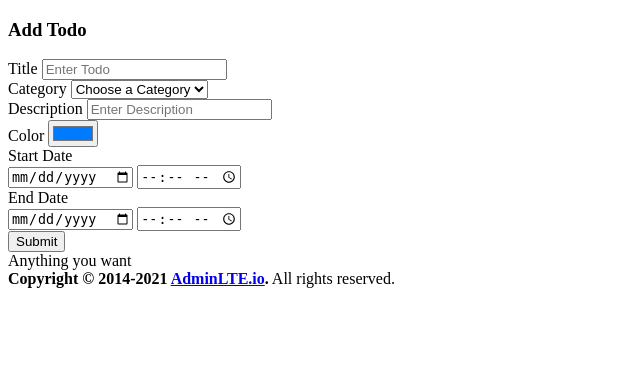
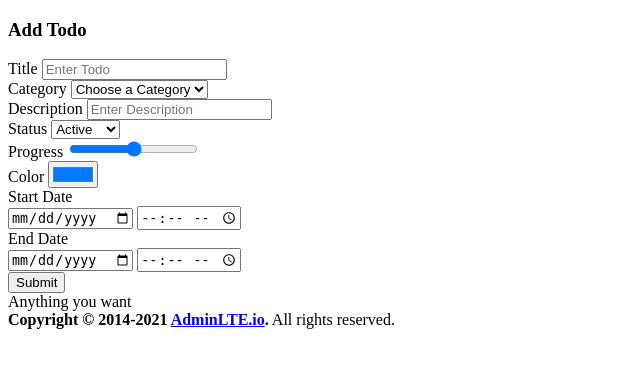
Before and after one commit to Svobodennn/PHP-Todo-App, a PHP site: the page made by View/todos/add.php in a window 1280 px wide. Shown: the part 233-601 px from the top of the page, without its empty margins (0-640 px from the left). Run offline with PHP 8.4, Linux system fonts and the light colour scheme; the template is opened without the code that fills it, so the values that code supplies are empty; some libraries are stand-ins or nearby versions.

Commit message:
Added status and progress

```diff
--- a/View/todos/add.php
+++ b/View/todos/add.php
@@ -97,8 +97,10 @@ view('static/header');
                                     <div class="card-body">
                                         <div class="form-group">
                                             <label for="title">Title</label>
-                                        <input type="text" class="form-control" id="title" name="title" placeholder="Enter Todo">
-                                        <input type="hidden" class="form-control" id="user_id" name="user_id" value="<?= get_session('id') ?>">
+                                            <input type="text" class="form-control" id="title" name="title"
+                                                   placeholder="Enter Todo">
+                                            <input type="hidden" class="form-control" id="user_id" name="user_id"
+                                                   value="<?= get_session('id') ?>">
                                         </div>
                                         <div class="form-group">
                                             <label for="">Category</label>
@@ -113,24 +115,41 @@ view('static/header');
                                         </div>
                                         <div class="form-group">
                                             <label for="description">Description</label>
-                                        <input type="text" class="form-control" id="description" name="description" placeholder="Enter Description">
+                                            <input type="text" class="form-control" id="description" name="description"
+                                                   placeholder="Enter Description">
+                                        </div>
+                                        <div class="form-group">
+                                            <label for="status">Status</label>
+                                            <select name="status" id="status">
+                                                <option value="a">Active</option>
+                                                <option value="p">Passive</option>
+                                            </select>
+                                        </div>
+                                        <div class="form-group">
+                                            <label for="progress">Progress</label>
+                                            <input name="progress" id="progress" class="custom-range" type="range" min="0" max="100">
                                         </div>
                                         <div class="form-group">
                                             <label for="color">Color</label>
-                                        <input type="color" class="form-control" id="color" value="#007bff" name="color"">
+                                            <input type="color" class="form-control" id="color" value="#007bff"
+                                                   name="color"">
                                         </div>
                                         <div class="form-group">
                                             <label for="start_date">Start Date</label>
                                             <div class="row">
-                                            <input type="date" class="form-control col-8" id="start_date" value="#007bff" name="start_date"">
-                                            <input type="time" class="form-control col-4" id="start_time" value="#007bff" name="start_time"">
+                                                <input type="date" class="form-control col-8" id="start_date"
+                                                       value="#007bff" name="start_date"">
+                                                <input type="time" class="form-control col-4" id="start_time"
+                                                       value="#007bff" name="start_time"">
                                             </div>
                                         </div>
                                         <div class="form-group">
                                             <label for="end_date">End Date</label>
                                             <div class="row">
-                                        <input type="date" class="form-control col-8" id="end_date" value="#007bff" name="end_date"">
-                                        <input type="time" class="form-control col-4" id="end_time" value="#007bff" name="end_time"">
+                                                <input type="date" class="form-control col-8" id="end_date"
+                                                       value="#007bff" name="end_date"">
+                                                <input type="time" class="form-control col-4" id="end_time"
+                                                       value="#007bff" name="end_time"">
 
                                             </div>
                                         </div>
@@ -168,12 +187,16 @@ view('static/header');
     <!--Sweetalert added-->
     <script src="<?= assets('plugins/sweetalert2/sweetalert2.all.js') ?>"></script>
     <!--Axios added-->
-<script src="https://cdnjs.cloudflare.com/ajax/libs/axios/1.5.1/axios.min.js" integrity="sha512-emSwuKiMyYedRwflbZB2ghzX8Cw8fmNVgZ6yQNNXXagFzFOaQmbvQ1vmDkddHjm5AITcBIZfC7k4ShQSjgPAmQ==" crossorigin="anonymous" referrerpolicy="no-referrer"></script>
+    <script src="https://cdnjs.cloudflare.com/ajax/libs/axios/1.5.1/axios.min.js"
+            integrity="sha512-emSwuKiMyYedRwflbZB2ghzX8Cw8fmNVgZ6yQNNXXagFzFOaQmbvQ1vmDkddHjm5AITcBIZfC7k4ShQSjgPAmQ=="
+            crossorigin="anonymous" referrerpolicy="no-referrer"></script>
 
     <script>
 
         //choose form
         const todo = document.getElementById('todo')
+
+
         todo.addEventListener('submit', (e) => {
 
             let title = document.getElementById('title').value
@@ -185,23 +208,27 @@ view('static/header');
             let start_time = document.getElementById('start_time').value
             let end_time = document.getElementById('end_time').value
             let user_id = document.getElementById('user_id').value
+            let progress = document.getElementById('progress').value
+            let status = document.getElementById('status').value
 
             console.log(category_id)
 
             let formData = new FormData();
-        formData.append('title',title)
-        formData.append('description',description)
-        formData.append('category_id',category_id)
-        formData.append('color',color)
-        formData.append('start_date',start_date)
-        formData.append('end_date',end_date)
-        formData.append('start_time',start_time)
-        formData.append('end_time',end_time)
-        formData.append('user_id',user_id)
+            formData.append('title', title)
+            formData.append('description', description)
+            formData.append('category_id', category_id)
+            formData.append('color', color)
+            formData.append('start_date', start_date)
+            formData.append('end_date', end_date)
+            formData.append('start_time', start_time)
+            formData.append('end_time', end_time)
+            formData.append('user_id', user_id)
+            formData.append('status', status)
+            formData.append('progress', progress)
 
 
-        axios.post('<?= url('api/addtodo') ?>',formData)
-        .then(res=> {
+            axios.post('<?= url('api/addtodo') ?>', formData)
+                .then(res => {
                     swal.fire(
                         res.data.title,
                         res.data.msg,
@@ -224,10 +251,10 @@ view('static/header');
 
 <?php
 
-if (isset($_SESSION['error']['message'])){
+if (isset($_SESSION['error']['message'])) {
     $_SESSION['error']['message'] = null;
 }
-if (isset($_SESSION['error']['type'])){
+if (isset($_SESSION['error']['type'])) {
     $_SESSION['error']['type'] = null;
 }
 ?>
```
Lines whose indentation alone changed are shown as unchanged.
